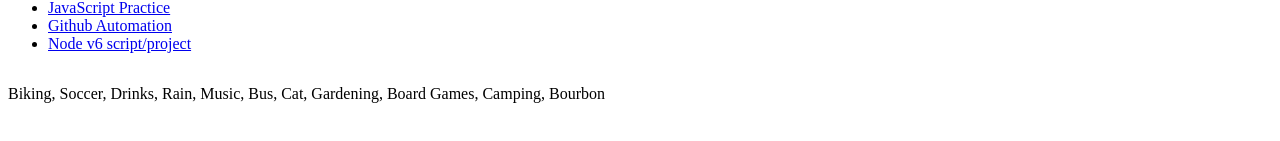
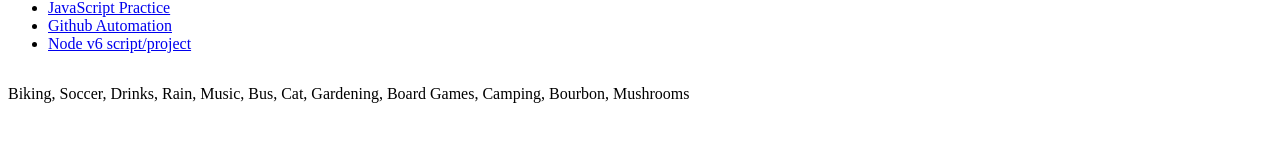
Before and after one commit to devlinjunker/devlinjunker.github.io, a plain HTML site: page index.html in a window 1280 px wide. Shown: the part 557-698 px from the top of the page. Drawn offline with Linux system fonts and the light colour scheme; no server answers.

Commit message:
Update index.html

```diff
--- a/index.html
+++ b/index.html
@@ -126,7 +126,7 @@
 
 
   <div>
-    Biking, Soccer, Drinks, Rain, Music, Bus, Cat, Gardening, Board Games, Camping, Bourbon
+    Biking, Soccer, Drinks, Rain, Music, Bus, Cat, Gardening, Board Games, Camping, Bourbon, Mushrooms
   </div>
 
 </body>
```
